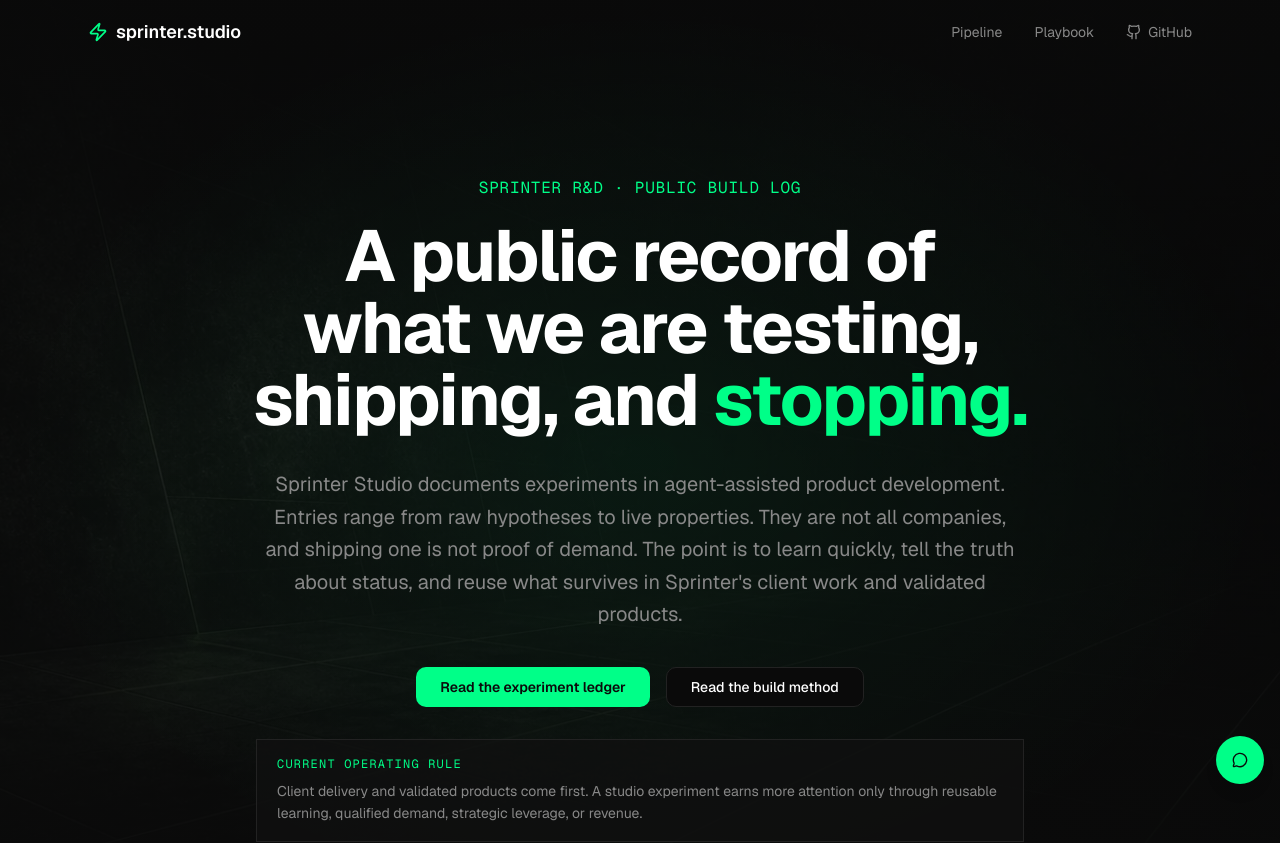
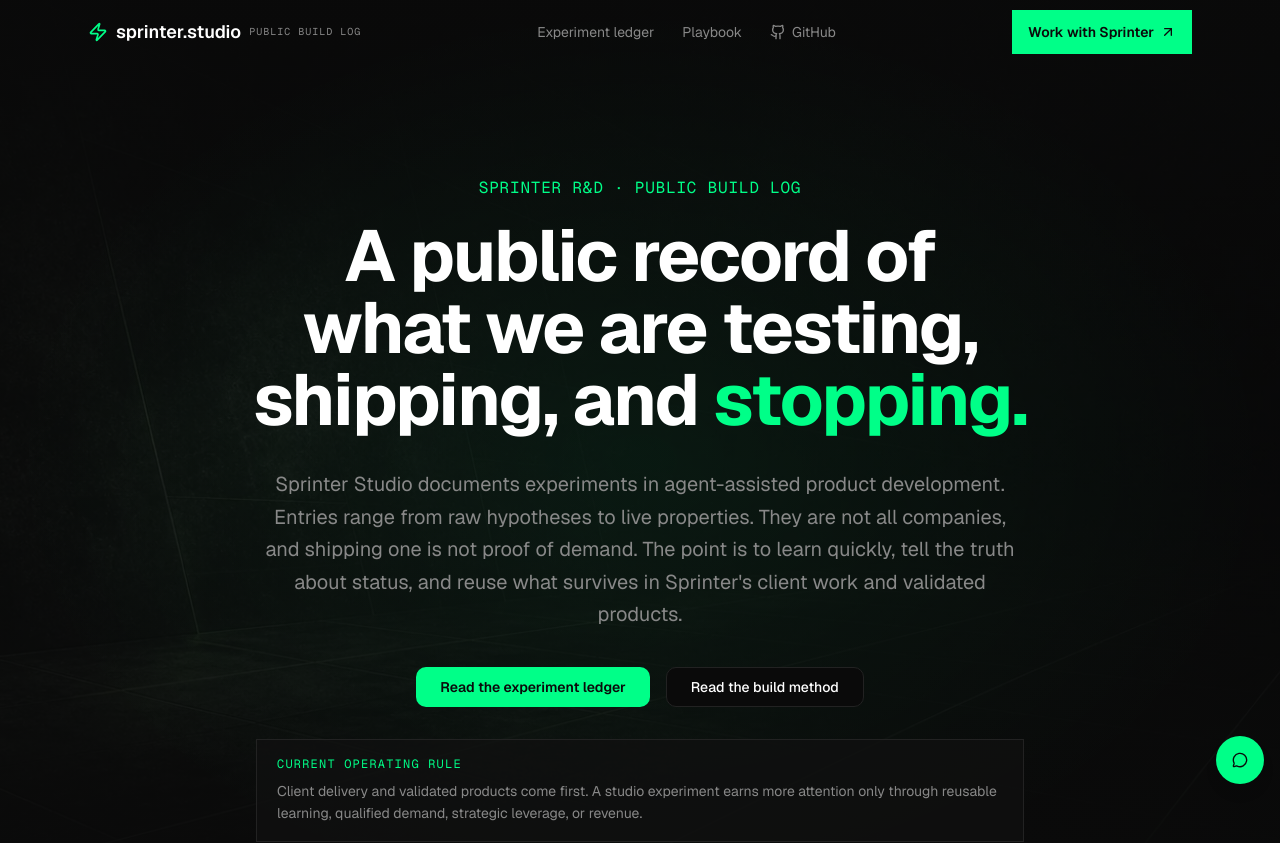
Before and after one commit to tylerdr/sprinter-studio, a Next.js app: page / in a window 1280 px wide. Shown: the top 843 px of the page. Built offline with nearby package versions, Linux system fonts and the light colour scheme.

Commit message:
feat: route studio visitors to the focused Sprinter offers

```diff
--- a/app/components/SiteHeader.tsx
+++ b/app/components/SiteHeader.tsx
@@ -1,8 +1,8 @@
 'use client'
 
 import Link from 'next/link'
-import { Zap, Github, Menu, X } from 'lucide-react'
-import { useState, useEffect } from 'react'
+import { ArrowUpRight, Github, Menu, X, Zap } from 'lucide-react'
+import { useEffect, useState } from 'react'
 
 export function SiteHeader() {
   const [scrolled, setScrolled] = useState(false)
@@ -10,16 +10,26 @@
 
   useEffect(() => {
     const onScroll = () => setScrolled(window.scrollY > 20)
+    onScroll()
     window.addEventListener('scroll', onScroll, { passive: true })
     return () => window.removeEventListener('scroll', onScroll)
   }, [])
 
   useEffect(() => {
     if (!menuOpen) return
-    const prev = document.body.style.overflow
+    const onKey = (event: KeyboardEvent) => {
+      if (event.key === 'Escape') setMenuOpen(false)
+    }
+    window.addEventListener('keydown', onKey)
+    return () => window.removeEventListener('keydown', onKey)
+  }, [menuOpen])
+
+  useEffect(() => {
+    if (!menuOpen) return
+    const previous = document.body.style.overflow
     document.body.style.overflow = 'hidden'
     return () => {
-      document.body.style.overflow = prev
+      document.body.style.overflow = previous
     }
   }, [menuOpen])
 
@@ -27,22 +37,36 @@
     <header
       className={`fixed top-0 left-0 right-0 z-50 transition-all duration-300 ${
         scrolled || menuOpen
-          ? 'bg-background/80 backdrop-blur-md border-b border-border-subtle shadow-sm'
+          ? 'bg-background/85 backdrop-blur-md border-b border-border-subtle shadow-sm'
           : 'bg-transparent'
       }`}
     >
-      <div className="max-w-6xl mx-auto flex items-center justify-between px-6 h-16">
+      <a
+        href="#main"
+        className="sr-only focus:not-sr-only focus:absolute focus:left-4 focus:top-3 focus:z-50 focus:bg-accent-green focus:px-3 focus:py-2 focus:text-sm focus:text-background"
+      >
+        Skip to content
+      </a>
+      <div className="max-w-6xl mx-auto flex items-center justify-between gap-4 px-6 h-16">
         <Link href="/" className="flex items-center gap-2 font-semibold text-lg">
           <Zap className="w-5 h-5 text-accent-green" />
           <span>sprinter.studio</span>
+          <span className="hidden lg:inline font-mono text-[10px] uppercase tracking-widest text-text-muted font-normal">
+            public build log
+          </span>
         </Link>
 
-        {/* Desktop nav */}
-        <nav className="hidden md:flex items-center gap-8 text-sm">
-          <Link href="/#pipeline" className="text-text-muted hover:text-foreground transition-colors">
-            Pipeline
+        <nav className="hidden lg:flex items-center gap-7 text-sm">
+          <Link
+            href="/#pipeline"
+            className="text-text-muted hover:text-foreground transition-colors"
+          >
+            Experiment ledger
           </Link>
-          <Link href="/playbook" className="text-text-muted hover:text-foreground transition-colors">
+          <Link
+            href="/playbook"
+            className="text-text-muted hover:text-foreground transition-colors"
+          >
             Playbook
           </Link>
           <a
@@ -55,10 +79,19 @@
           </a>
         </nav>
 
-        {/* Mobile menu button */}
+        <div className="flex items-center gap-2">
+          <a
+            href="https://sprinter.ai"
+            target="_blank"
+            rel="noopener noreferrer"
+            className="hidden sm:inline-flex min-h-11 items-center gap-1.5 bg-accent-green px-4 text-sm font-semibold text-background hover:bg-accent-green/90 transition-colors"
+          >
+            Work with Sprinter
+            <ArrowUpRight className="w-4 h-4" />
+          </a>
           <button
-          className="md:hidden inline-flex h-11 w-11 items-center justify-center text-text-muted hover:text-foreground"
-          onClick={() => setMenuOpen(!menuOpen)}
+            className="lg:hidden inline-flex h-11 w-11 items-center justify-center text-text-muted hover:text-foreground"
+            onClick={() => setMenuOpen((value) => !value)}
             aria-expanded={menuOpen}
             aria-controls="studio-mobile-nav"
             aria-label={menuOpen ? 'Close menu' : 'Open menu'}
@@ -66,19 +99,19 @@
             {menuOpen ? <X className="w-5 h-5" /> : <Menu className="w-5 h-5" />}
           </button>
         </div>
+      </div>
 
-      {/* Mobile nav */}
       {menuOpen && (
         <nav
           id="studio-mobile-nav"
-          className="md:hidden fixed inset-x-0 top-16 z-40 h-[calc(100dvh-4rem)] overflow-y-auto bg-background border-t border-border-subtle px-6 py-2"
+          className="lg:hidden fixed inset-x-0 top-16 z-40 h-[calc(100dvh-4rem)] overflow-y-auto bg-background border-t border-border-subtle px-6 py-2"
         >
           <Link
             href="/#pipeline"
             className="flex min-h-[48px] items-center text-sm text-text-muted hover:text-foreground"
             onClick={() => setMenuOpen(false)}
           >
-            Pipeline
+            Experiment ledger
           </Link>
           <Link
             href="/playbook"
@@ -96,6 +129,27 @@
           >
             GitHub
           </a>
+          <div className="mt-5 border-t border-border-subtle pt-5 space-y-3">
+            <a
+              href="https://sprinter.ai"
+              target="_blank"
+              rel="noopener noreferrer"
+              className="flex min-h-12 items-center justify-center gap-2 bg-accent-green px-5 text-sm font-semibold text-background"
+              onClick={() => setMenuOpen(false)}
+            >
+              Portfolio AI operating partner
+              <ArrowUpRight className="w-4 h-4" />
+            </a>
+            <a
+              href="https://sprinterconsulting.com"
+              target="_blank"
+              rel="noopener noreferrer"
+              className="flex min-h-12 items-center justify-center border border-border-subtle px-5 text-sm text-foreground"
+              onClick={() => setMenuOpen(false)}
+            >
+              Operating-company execution
+            </a>
+          </div>
         </nav>
       )}
     </header>
```
Lines whose indentation alone changed are shown as unchanged.
